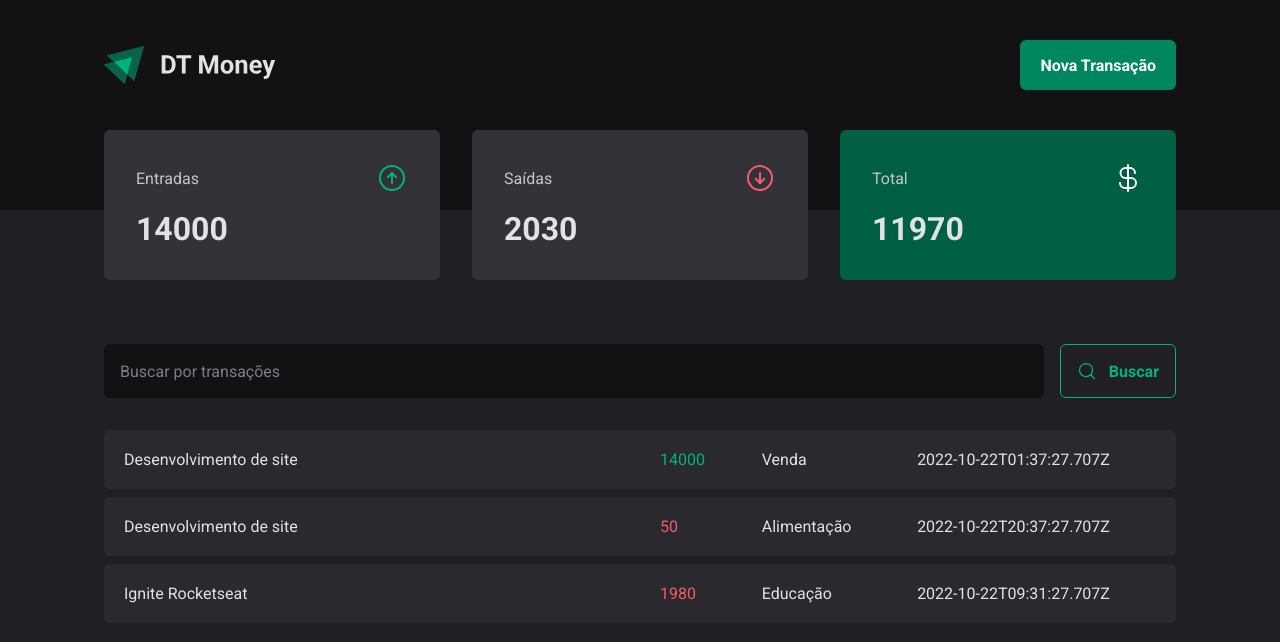
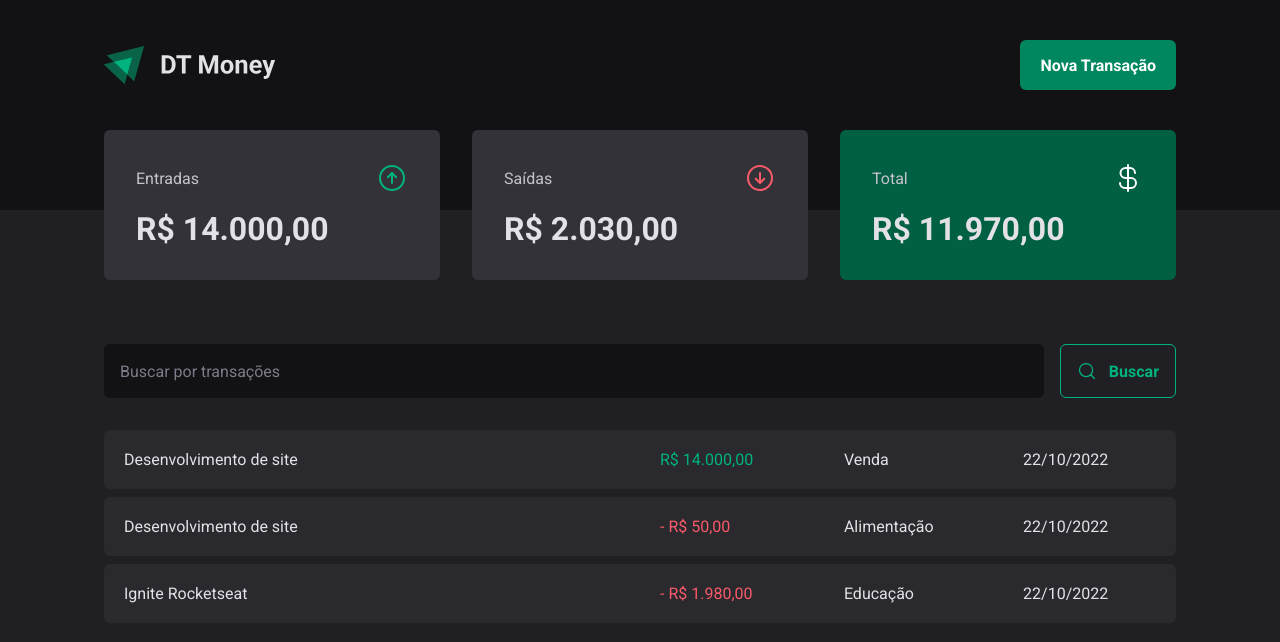
Before and after one commit to leoziondev/ignite-2022-dt-money, a React (Vite) app: page / in a window 1280 px wide. Shown: the top 642 px of the page. Built offline with nearby package versions, Linux system fonts and the light colour scheme; data requests are answered from the project's data file.

Commit message:
format date and price

```diff
--- a/src/components/Summary/index.tsx
+++ b/src/components/Summary/index.tsx
@@ -2,6 +2,7 @@ import { SummaryCard, SummaryContainer } from "./styles";
 import { ArrowCircleUp, ArrowCircleDown, CurrencyDollar } from 'phosphor-react'
 import { useContext } from "react";
 import { TransactionsContext } from "../../contexts/TransactionsContext";
+import { priceFormatter } from "../../utils/formatter";
 
 export function Summary() {
   const { transactions } = useContext(TransactionsContext)
@@ -30,7 +31,7 @@ export function Summary() {
           <ArrowCircleUp size={32} color="#00b37e"/>
         </header>
 
-        <strong>{summary.income}</strong>
+        <strong>{priceFormatter.format(summary.income)}</strong>
       </SummaryCard>
       <SummaryCard>
         <header>
@@ -38,7 +39,7 @@ export function Summary() {
           <ArrowCircleDown size={32} color="#f75a68"/>
         </header>
 
-        <strong>{summary.outcome}</strong>
+        <strong>{priceFormatter.format(summary.outcome)}</strong>
       </SummaryCard>
       <SummaryCard variant="green">
         <header>
@@ -46,7 +47,7 @@ export function Summary() {
           <CurrencyDollar size={32} color="#fff"/>
         </header>
 
-        <strong>{summary.total}</strong>
+        <strong>{priceFormatter.format(summary.total)}</strong>
       </SummaryCard>
     </SummaryContainer>
   )
--- a/src/pages/Transactions/index.tsx
+++ b/src/pages/Transactions/index.tsx
@@ -1,8 +1,11 @@
-import { useContext, useEffect, useState } from "react";
+import { useContext } from "react";
+import { TransactionsContext } from "../../contexts/TransactionsContext";
+import { dateFormatter, priceFormatter } from "../../utils/formatter";
+
 import { Header } from "../../components/Header";
 import { Summary } from "../../components/Summary";
-import { TransactionsContext } from "../../contexts/TransactionsContext";
 import { SearchForm } from "./components/SearchForm";
+
 import { PriceHighlight, TransactionsContainer, TransactionsTable } from "./styles";
 
 export function Transactions() {
@@ -24,11 +27,12 @@ export function Transactions() {
                   <td width="50%">{transaction.description}</td>
                   <td>
                     <PriceHighlight variant={transaction.type}>
-                      {transaction.price}
+                      {transaction.type === 'outcome' && '- '}
+                      {priceFormatter.format(transaction.price)}
                     </PriceHighlight>
                   </td>
                   <td>{transaction.category}</td>
-                  <td>{transaction.createdAt}</td>
+                  <td>{dateFormatter.format(new Date(transaction.createdAt))}</td>
                 </tr>
               )
             })}
--- /dev/null
+++ b/src/utils/formatter.ts
@@ -0,0 +1,6 @@
+export const dateFormatter = new Intl.DateTimeFormat('pt-BR');
+
+export const priceFormatter = new Intl.NumberFormat('pt-BR', {
+  style: 'currency',
+  currency: 'BRL'
+})
```
